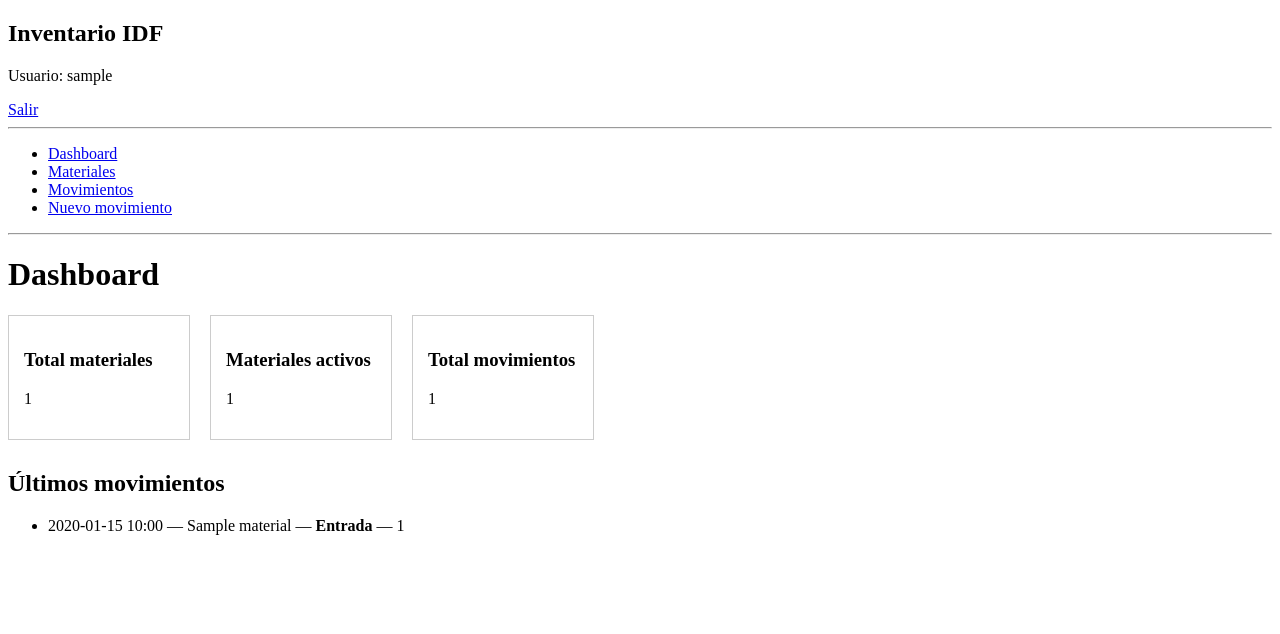
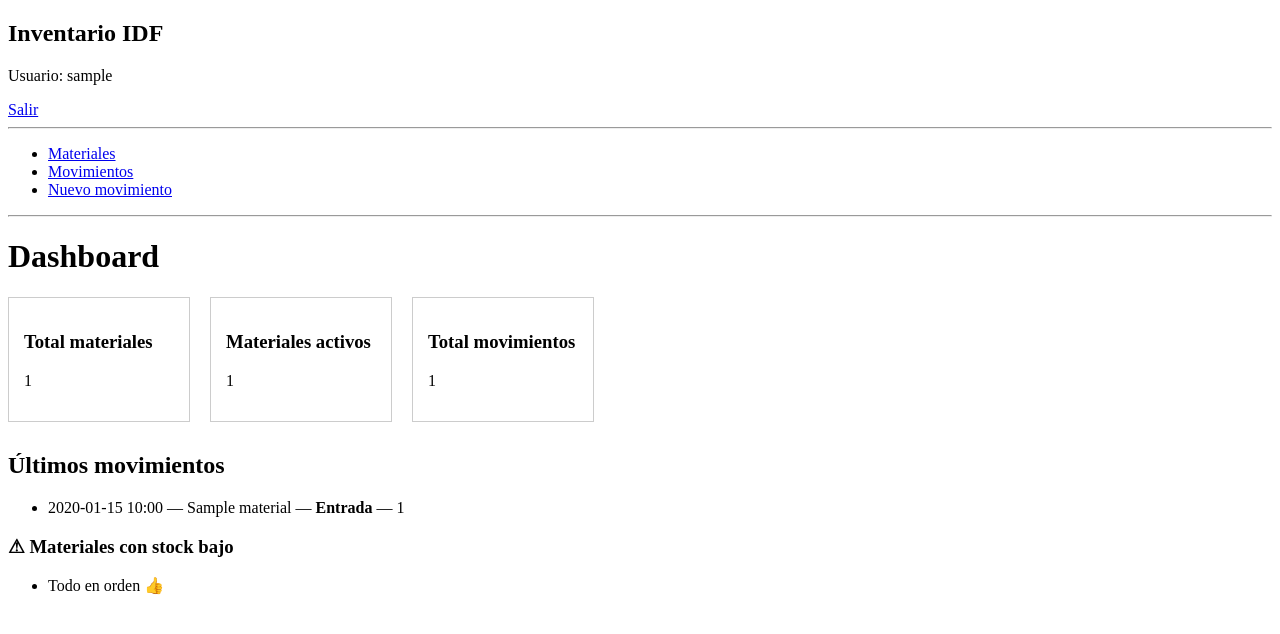
Before and after one commit to daniF11/inventario-django, a Django app: page / in a window 1280 px wide. Shown: the top 634 px of the page. Run offline with Django 5.2, Linux system fonts and the light colour scheme; a user stored in the database is signed in; tables that the repository leaves empty hold one stand-in row (values such as "Sample post").

Commit message:
Se implemeta alerta de stock bajo y validaciones visuales en inventario

```diff
--- a/inventario/models.py
+++ b/inventario/models.py
@@ -27,9 +27,14 @@ class Material(models.Model):
     unidad = models.CharField(max_length=50)
     stock = models.PositiveIntegerField(default=0)
     activo = models.BooleanField(default=True)
+    stock_minimo = models.PositiveIntegerField(default=5)
 
     def __str__(self):
         return f"{self.nombre} ({self.stock} {self.unidad})"
+
+    @property
+    def stock_bajo(self):
+        return self.stock <= self.stock_minimo
 
 
 
--- a/inventario/templates/base.html
+++ b/inventario/templates/base.html
@@ -15,15 +15,25 @@
 
 <nav>
   <ul>
-        <li><a href="{% url 'inventario:dashboard' %}">Dashboard</a></li>
+    {% if perms.inventario.view_material %}
       <li><a href="{% url 'inventario:material_list' %}">Materiales</a></li>
+    {% endif %}
+
+    {% if perms.inventario.view_movimiento %}
       <li><a href="{% url 'inventario:movimiento_list' %}">Movimientos</a></li>
+    {% endif %}
 
     {% if perms.inventario.add_movimiento %}
       <li><a href="{% url 'inventario:movimiento_create' %}">Nuevo movimiento</a></li>
     {% endif %}
+
+    {% if not perms.inventario.add_material %}
+      <p><em>No tienes permisos para crear materiales.</em></p>
+    {% endif %}
+
   </ul>
 </nav>
+
 
 <hr>
 
--- a/inventario/templates/inventario/dashboard.html
+++ b/inventario/templates/inventario/dashboard.html
@@ -34,4 +34,18 @@
         <li>No hay movimientos aún</li>
     {% endfor %}
 </ul>
+
+
+
+<h3>⚠ Materiales con stock bajo</h3>
+
+<ul>
+  {% for material in materiales_bajo_stock %}
+    <li>{{ material.nombre }} ({{ material.stock }})</li>
+  {% empty %}
+    <li>Todo en orden 👍</li>
+  {% endfor %}
+</ul>
+
+
 {% endblock %}
--- a/inventario/views.py
+++ b/inventario/views.py
@@ -5,9 +5,10 @@ from django.views.generic import CreateView, ListView, TemplateView
 from .models import Material, Movimiento
 from .forms import MovimientoForm
 from django.urls import reverse_lazy
-from django.contrib.auth.decorators import login_required
+from django.contrib.auth.decorators import login_required, permission_required
 from django.contrib.auth.mixins import LoginRequiredMixin
 from django.contrib.auth.mixins import PermissionRequiredMixin
+from django.db.models import F
 
 
 # Create your views here.
@@ -19,6 +20,9 @@ def dashboard(request):
         'total_movimientos': Movimiento.objects.count(),
         'ultimos_movimientos': Movimiento.objects.select_related('material')
                                 .order_by('-fecha')[:5],
+        'materiales_bajo_stock': Material.objects.filter(
+            activo=True,
+            stock__lte=F('stock_minimo'))
     }
     return render(request, 'inventario/dashboard.html', context)
 
@@ -30,9 +34,9 @@ def material_list(request):
         'materiales': materiales})
 
 
-@login_required(login_url='usuarios:login')
+@permission_required('inventario.add_material', raise_exception=True)
 def material_create(request):
-    categoria = Categoria.objects.all()
+    categorias = Categoria.objects.all()
 
     if request.method == 'POST':
         nombre = request.POST.get('nombre')
@@ -50,11 +54,11 @@ def material_create(request):
         return redirect('inventario:material_list')
 
     return render(request, 'inventario/material_form.html', {
-        'categorias': categoria
+        'categorias': categorias
     })
 
 
-@login_required(login_url='usuarios:login')
+@permission_required('inventario.change_material', raise_exception=True)
 def material_update(request, pk):
     material = Material.objects.get(pk=pk)
     categoria = Categoria.objects.all()
@@ -74,7 +78,7 @@ def material_update(request, pk):
         'categorias': categoria
     })
 
-@login_required(login_url='usuarios:login')
+@permission_required('inventario.change_material', raise_exception=True)
 def material_toggle(request, pk):
     material = Material.objects.get(pk=pk)
     material.activo = not material.activo
@@ -93,15 +97,17 @@ class MovimientoCreateView(
     form_class = MovimientoForm
     template_name = 'inventario/movimiento_form.html'
     permission_required = 'inventario.add_movimiento'
-    login_url = 'usuarios:login'
+    success_url = reverse_lazy('inventario:movimiento_list')
+    #login_url = 'usuarios:login'
 
 
-class MovimientoListView(LoginRequiredMixin, ListView):
+class MovimientoListView(LoginRequiredMixin, PermissionRequiredMixin, ListView):
     model = Movimiento
     template_name = 'inventario/movimiento_list.html'
     context_object_name = 'movimientos'
     ordering = ['-fecha']
     paginate_by = 20
+    permission_required = 'inventario.view_movimiento'
 
 
 
@@ -120,6 +126,7 @@ class MaterialListView(
 class DashboardView(LoginRequiredMixin, TemplateView):
     template_name = 'inventario/dashboard.html'
     login_url = 'usuarios:login'
+    permission_required = 'inventario.view_dashboard'
 
     def get_context_data(self, **kwargs):
         context = super().get_context_data(**kwargs)
```
Also changed, not shown: inventario/templates/inventario/material_list.html (+6 -2 lines), inventario/templates/inventario/movimiento_list.html (+4 -3 lines), inventario/migrations/0006_material_stock_minimo.py (added). Lines whose indentation alone changed are shown as unchanged.
